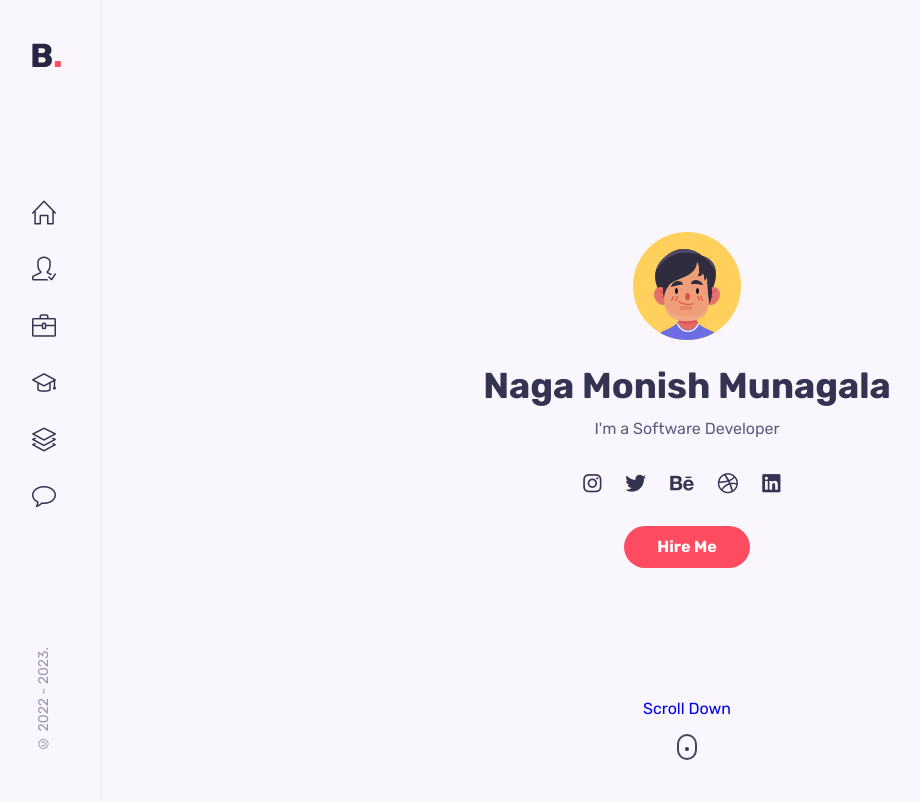
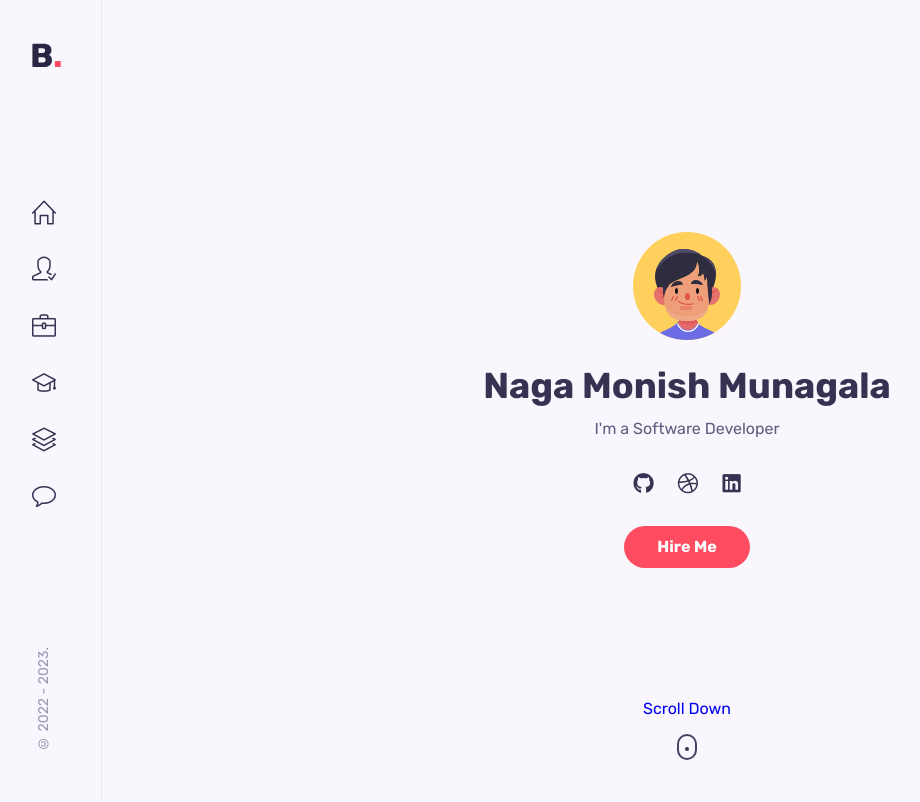
Before and after one commit to nagamonish/monishdev, a React (Create React App) app in the folder my-app/: page / in a window 1280 px wide. Shown: the top 802 px of the page, without its empty margins (8-928 px from the left). Built offline with nearby package versions, Linux system fonts and the light colour scheme.

Commit message:
Updated the home page

```diff
--- a/my-app/src/components/home/HeaderSocials.jsx
+++ b/my-app/src/components/home/HeaderSocials.jsx
@@ -3,16 +3,8 @@ import React from 'react'
 const HeaderSocials = () => {
   return (
     <div className="home__socials">
-      <a href="https://www.instagram.com" className="home__social-link" target = "_blank">
-        <i className="fa-brands fa-instagram"></i>
-      </a>
-
-      <a href="https://www.twitter.com" className="home__social-link" target = "_blank">
-        <i className="fa-brands fa-twitter"></i>
-      </a>
-
-      <a href="https://www.behance.com" className="home__social-link" target = "_blank">
-        <i className="fa-brands fa-behance"></i>
+      <a href="https://www.github.com" className="home__social-link" target = "_blank">
+        <i className="fa-brands fa-github"></i>
       </a>
 
       <a href="https://www.dribbble.com" className="home__social-link" target = "_blank">
--- a/my-app/src/components/home/home.css
+++ b/my-app/src/components/home/home.css
@@ -24,7 +24,7 @@
 .home__socials {
     display: flex;
     column-gap: 1.5rem;
-    margin: 1.5rem 6.25rem;
+    margin: 1.5rem 10.25rem;
 }
 
 .home__social-link {
```
